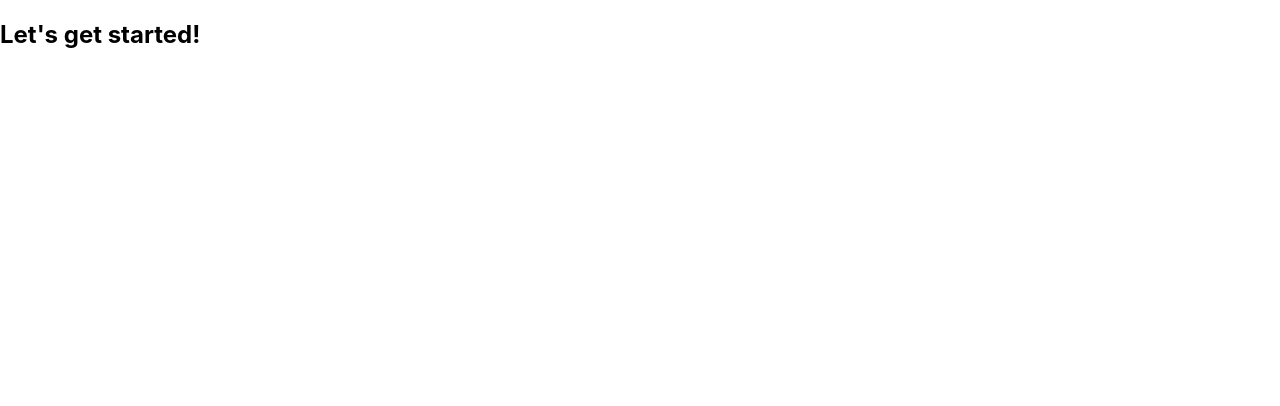
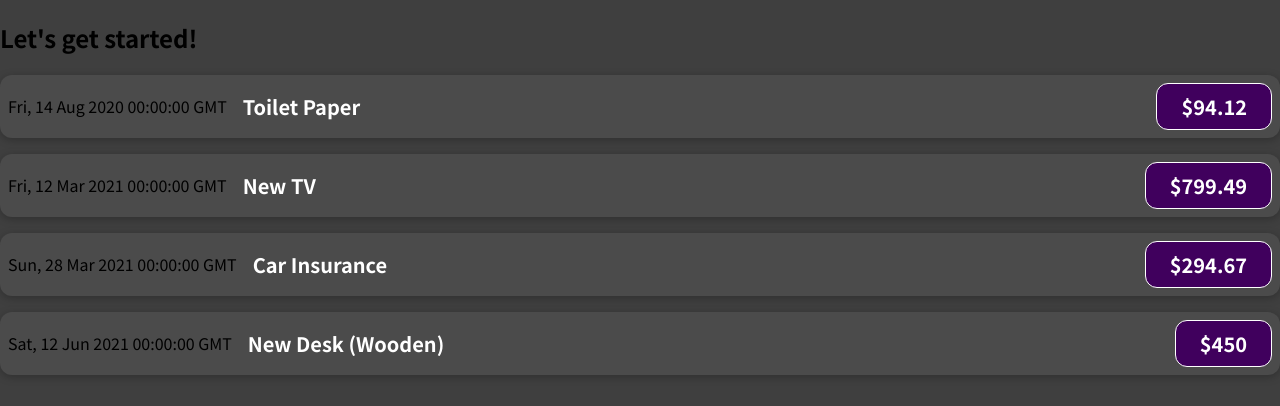
Before and after one commit to m-ashmawy/Expense-Tracker, a JavaScript app: page / in a window 1280 px wide. Shown: the top 406 px of the page. Built offline with nearby package versions, Linux system fonts and the light colour scheme.

Commit message:
added firtst component 'ExpenseItem'

```diff
--- a/src/App.js
+++ b/src/App.js
@@ -1,7 +1,34 @@
+import ExpenseItem from "./components/ExpenseItem";
+
 function App() {
+  const expenses = [
+    {
+      id: "e1",
+      title: "Toilet Paper",
+      amount: 94.12,
+      date: new Date(2020, 7, 14),
+    },
+    { id: "e2", title: "New TV", amount: 799.49, date: new Date(2021, 2, 12) },
+    {
+      id: "e3",
+      title: "Car Insurance",
+      amount: 294.67,
+      date: new Date(2021, 2, 28),
+    },
+    {
+      id: "e4",
+      title: "New Desk (Wooden)",
+      amount: 450,
+      date: new Date(2021, 5, 12),
+    },
+  ];
   return (
     <div>
       <h2>Let's get started!</h2>
+      <ExpenseItem data={expenses[0]} />
+      <ExpenseItem data={expenses[1]} />
+      <ExpenseItem data={expenses[2]} />
+      <ExpenseItem data={expenses[3]} />
     </div>
   );
 }
--- /dev/null
+++ b/src/components/ExpenseItem.css
@@ -0,0 +1,56 @@
+.expense-item {
+  display: flex;
+  justify-content: space-between;
+  align-items: center;
+  box-shadow: 0 2px 8px rgba(0, 0, 0, 0.25);
+  padding: 0.5rem;
+  margin: 1rem 0;
+  border-radius: 12px;
+  background-color: #4b4b4b;
+}
+
+.expense-item__description {
+  display: flex;
+  flex-direction: column;
+  gap: 1rem;
+  align-items: flex-end;
+  flex-flow: column-reverse;
+  justify-content: flex-start;
+  flex: 1;
+}
+
+.expense-item h2 {
+  color: #3a3a3a;
+  font-size: 1rem;
+  flex: 1;
+  margin: 0 1rem;
+  color: white;
+}
+
+.expense-item__price {
+  font-size: 1rem;
+  font-weight: bold;
+  color: white;
+  background-color: #40005d;
+  border: 1px solid white;
+  padding: 0.5rem;
+  border-radius: 12px;
+}
+
+@media (min-width: 580px) {
+  .expense-item__description {
+    flex-direction: row;
+    align-items: center;
+    justify-content: flex-start;
+    flex: 1;
+  }
+
+  .expense-item__description h2 {
+    font-size: 1.25rem;
+  }
+
+  .expense-item__price {
+    font-size: 1.25rem;
+    padding: 0.5rem 1.5rem;
+  }
+}
--- /dev/null
+++ b/src/components/ExpenseItem.js
@@ -0,0 +1,15 @@
+import "./ExpenseItem.css";
+
+function ExpenseItem(props) {
+  return (
+    <div className="expense-item">
+      <div>{props.data.date.toUTCString()}</div>
+      <div className="expense-item__description">
+        <h2>{props.data.title}</h2>
+        <div className="expense-item__price">${props.data.amount}</div>
+      </div>
+    </div>
+  );
+}
+
+export default ExpenseItem;
--- a/src/index.css
+++ b/src/index.css
@@ -1,13 +1,14 @@
+@import url("https://fonts.googleapis.com/css2?family=Noto+Sans+JP:wght@400;700&display=swap");
+
+* {
+  box-sizing: border-box;
+}
+
+html {
+  font-family: "Noto Sans JP", sans-serif;
+}
+
 body {
   margin: 0;
-  font-family: -apple-system, BlinkMacSystemFont, 'Segoe UI', 'Roboto', 'Oxygen',
-    'Ubuntu', 'Cantarell', 'Fira Sans', 'Droid Sans', 'Helvetica Neue',
-    sans-serif;
-  -webkit-font-smoothing: antialiased;
-  -moz-osx-font-smoothing: grayscale;
+  background-color: #3f3f3f;
 }
-
-code {
-  font-family: source-code-pro, Menlo, Monaco, Consolas, 'Courier New',
-    monospace;
-}
--- a/src/index.js
+++ b/src/index.js
@@ -1,17 +1,7 @@
-import React from 'react';
-import ReactDOM from 'react-dom/client';
-import './index.css';
-import App from './App';
-import reportWebVitals from './reportWebVitals';
+import ReactDOM from "react-dom/client";
 
-const root = ReactDOM.createRoot(document.getElementById('root'));
-root.render(
-  <React.StrictMode>
-    <App />
-  </React.StrictMode>
-);
+import "./index.css";
+import App from "./App";
 
-// If you want to start measuring performance in your app, pass a function
-// to log results (for example: reportWebVitals(console.log))
-// or send to an analytics endpoint. Learn more: https://bit.ly/CRA-vitals
-reportWebVitals();
+const root = ReactDOM.createRoot(document.getElementById("root"));
+root.render(<App />);
```
